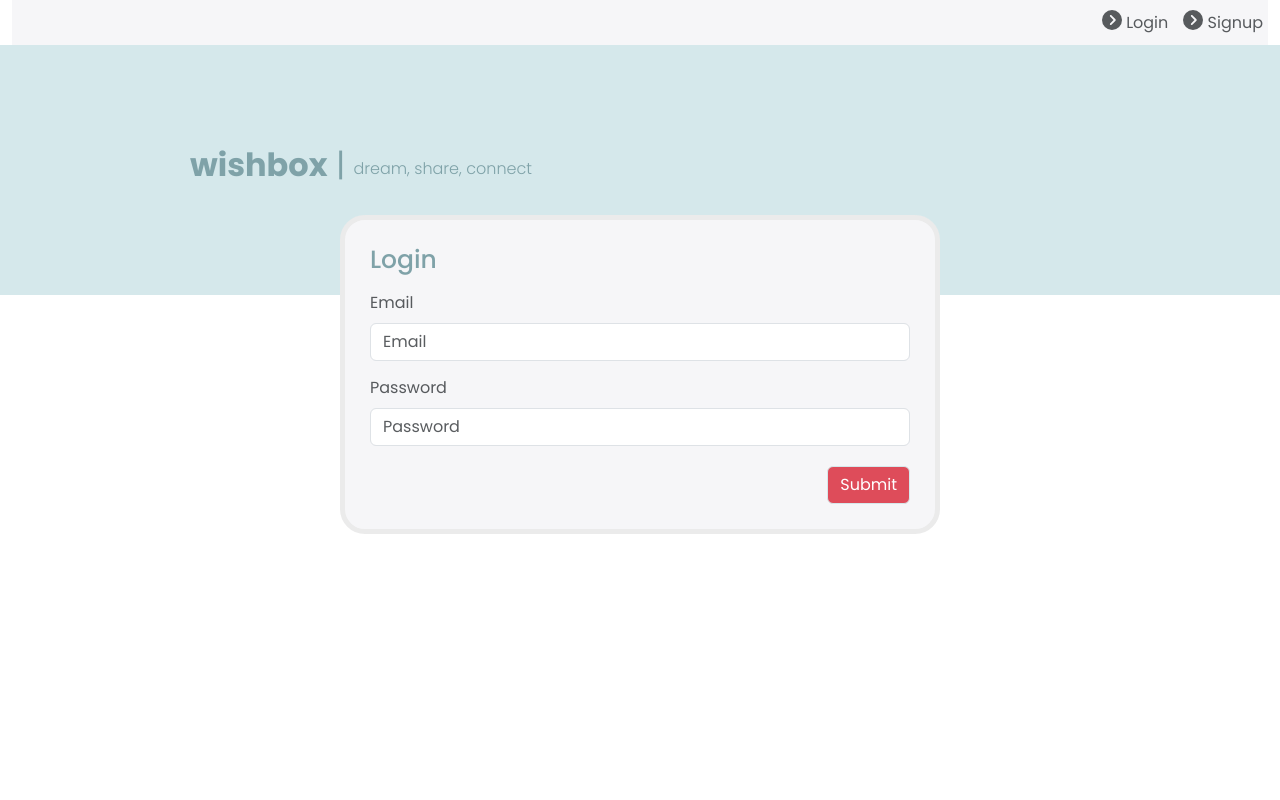
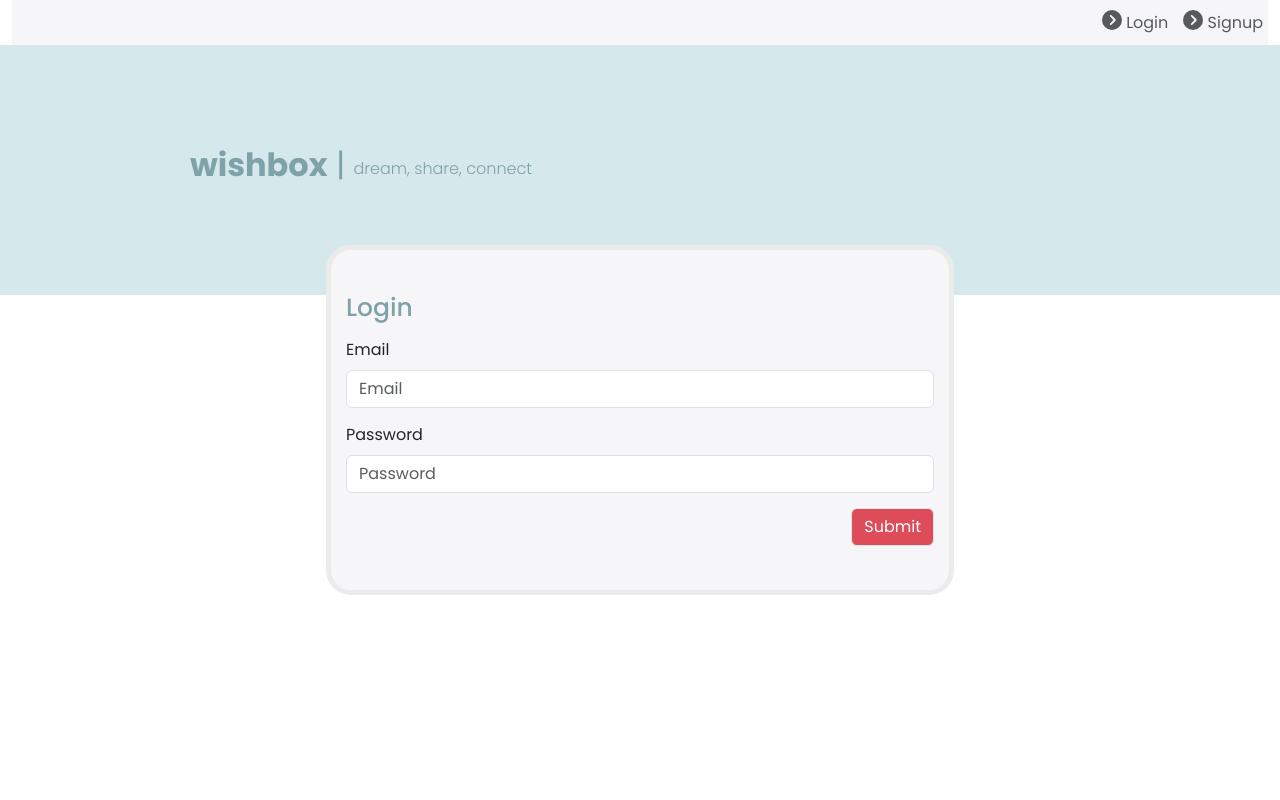
Before and after one commit to nestorjunior/list.me, a React (Vite) app: page /login in a window 1280 px wide. Shown: the top 800 px of the page. Built offline with nearby package versions, Linux system fonts and the light colour scheme.

Commit message:
refactor: component Login styled-components

```diff
--- a/src/components/Login/Login.scss
+++ /dev/null
@@ -1,40 +0,0 @@
-.login-wb {
-
-	form {
-    margin-top: -80vh;
-		border-radius: 25px !important;
-		border: 5px solid var(--gray-100) !important;
-		padding-left: 15px;
-		padding-right: 15px;
-		display: flex;
-		flex-direction: column;
-		justify-content: center;
-		background-color: var(--white-100);
-		max-width: 600px;
-    padding: 25px;
-    border-radius: 25px;
-		color: var(--gray-600);
-	}
-
-	h2 {
-		font-size: 1.563rem;
-    color: var(--blue-600);
-	}
-
-	.box-button-bw {
-		text-align: right;
-		margin-top: 5px;
-
-		button {
-			background-color: var(--orange-600);
-			color: #fff;
-			transition: background-color 0.5s ease;
-
-			&:hover {
-				background-color: var(--orange-600-hover);
-    		color: #fff;
-			}
-		}
-	}
-
-}
--- a/src/components/Login/Login.tsx
+++ b/src/components/LoginForm/index.tsx
@@ -1,8 +1,15 @@
 import React, { FormEvent, useState } from 'react';
 
-import './Login.scss';
+import './styles';
+import {
+	LoginFormContainer,
+	LoginFormStyled,
+	LoginFormTitle,
+	LoginBoxSubmitButton,
+	StyledSubmitButton
+} from './styles'
 
-export function Login () {
+export function LoginForm () {
   const [email, setEmail] = useState<string>('');
   const [password, setPassword] = useState<string>('');
   const [error, setError] = useState<string>('');
@@ -69,9 +76,9 @@ export function Login () {
   };
 
   return (
-    <div className="d-flex justify-content-center align-items-center vh-100 login-wb">
-      <form onSubmit={handleSubmit} className="w-50">
-			<h2 style={{marginBottom: '15px'}}>Login</h2>
+    <LoginFormContainer>
+      <LoginFormStyled onSubmit={handleSubmit}>
+			<LoginFormTitle>Login</LoginFormTitle>
         <div className="formEmailUser">
           <label className='form-label'>Email</label>
           <input
@@ -100,12 +107,12 @@ export function Login () {
 
         {error && <div className="error-message">{error}</div>}
 
-        <div className="box-button-bw">
-          <button className='btn btn-primary' type="submit">
+        <LoginBoxSubmitButton>
+          <StyledSubmitButton className='btn btn-primary' type="submit">
             Submit
-          </button>
-        </div>
-      </form>
-    </div>
+          </StyledSubmitButton>
+        </LoginBoxSubmitButton>
+      </LoginFormStyled>
+    </LoginFormContainer>
   );
 };
--- /dev/null
+++ b/src/components/LoginForm/styles.ts
@@ -0,0 +1,39 @@
+import styled from 'styled-components'
+
+export const LoginFormContainer = styled.div`
+	display: flex;
+	justify-content: center;
+	height: 100vh;
+`
+export const LoginFormStyled = styled.form`
+	width: 50%;
+	height: 350px;
+	margin-top: -50px;
+	background-color: var(--white-100);
+	display: flex;
+	flex-direction: column;
+	justify-content: center;
+	border-radius: 25px;
+	border: 5px solid var(--gray-100);
+	padding-left: 15px;
+	padding-right: 15px;
+`
+export const LoginFormTitle = styled.h2`
+	margin-bottom: 15px;
+	font-size: 1.563rem;
+	color: var(--blue-600);
+`
+export const LoginBoxSubmitButton = styled.div`
+	display: flex;
+	justify-content: flex-end;
+`
+
+export const StyledSubmitButton = styled.button`
+	background-color: var(--orange-600);
+	color: #fff;
+	transition: background-color 0.5s ease;
+	&:hover {
+		background-color: var(--orange-600-hover);
+		color: #fff;
+	}
+`
--- a/src/pages/LoginPage.tsx
+++ b/src/pages/LoginPage.tsx
@@ -1,7 +1,7 @@
 import { Footer } from "../components/Footer";
 import { Header } from "../components/Header/Header";
 import { Navbar } from "../components/Navbar";
-import { Login } from "../components/Login/Login"
+import { LoginForm } from "../components/LoginForm"
 
 export function LoginPage () {
 	return(
@@ -9,7 +9,7 @@ export function LoginPage () {
 			<div className="container-fluid">
 				<Navbar/>
 				<Header height="250px"/>
-				<Login />
+				<LoginForm />
 				<Footer/>
 			</div>
 		</>
```
